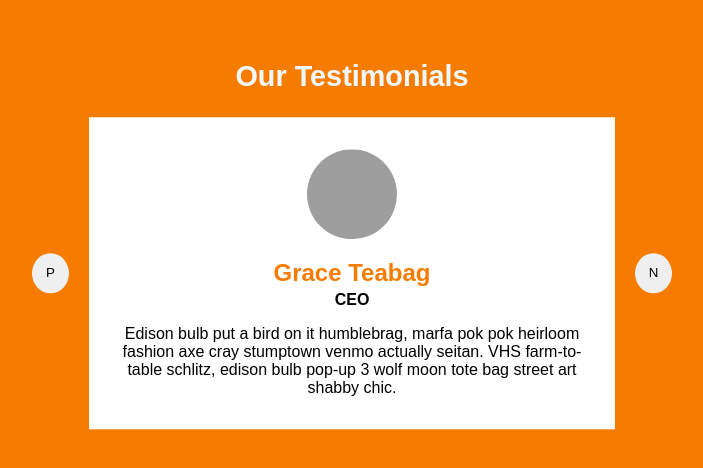
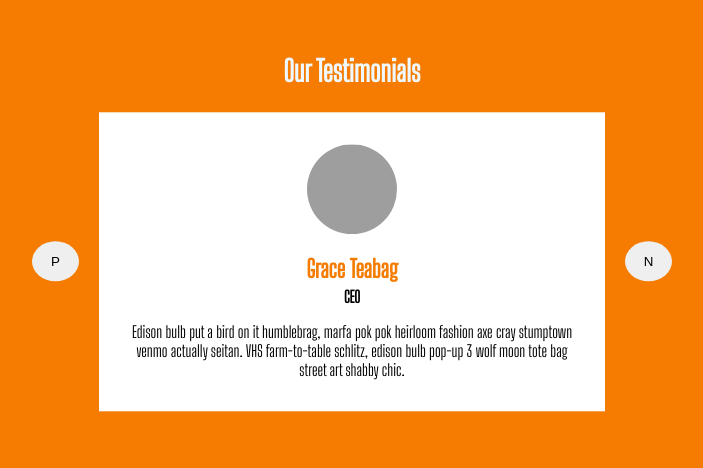
Before and after one commit to Afola-Ode/testimonials, a plain HTML site: page index.html in a window 1280 px wide. Shown: the whole page, without its empty margins (288-991 px from the left). Drawn offline with Linux system fonts and the light colour scheme; grey boxes are pictures that could not be loaded.

Commit message:
Update styles.css

```diff
--- a/styles.css
+++ b/styles.css
@@ -1,6 +1,6 @@
 body {
   background-color: #f57c00;
-  font-family: 'Poppins', sans-serif;
+  font-family: "Big Shoulders Display", cursive;
 }
 .container {
   position: fixed;
```
